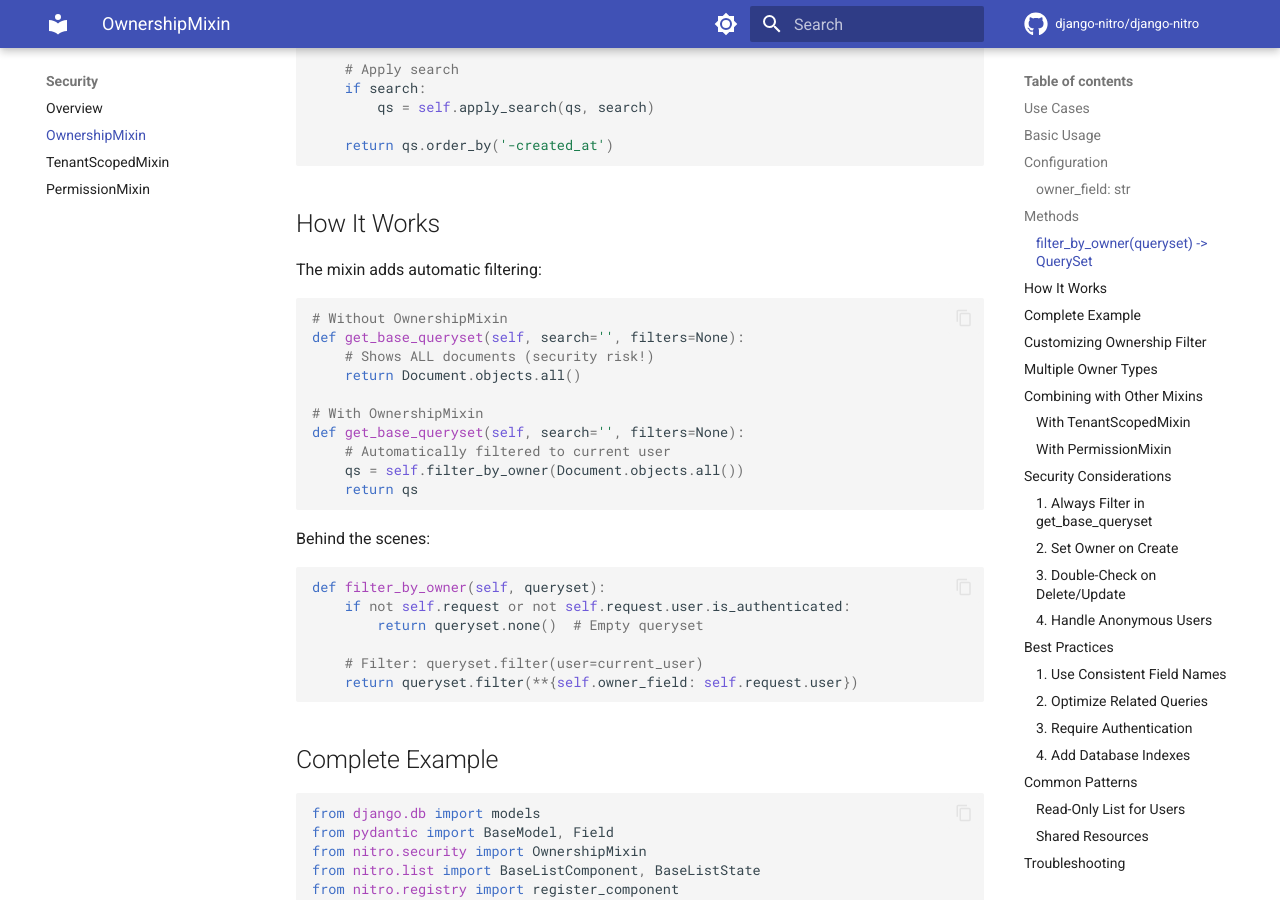
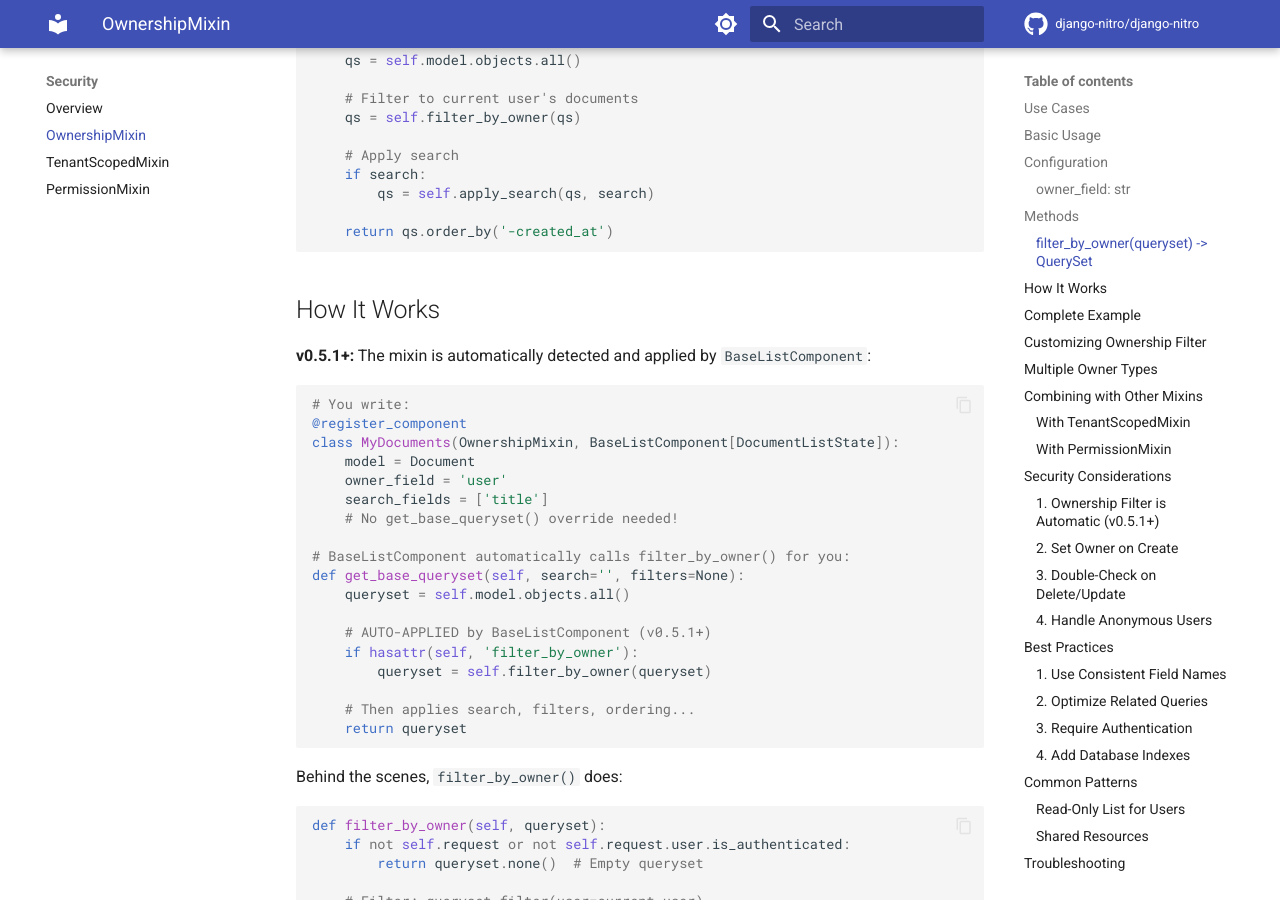
Before and after one commit to django-nitro/django-nitro, an MkDocs documentation site: the page built from docs/security/ownership-mixin.md, in a window 1280 px wide and 900 px high, scrolled down 1684 px. Built offline with MkDocs 1.6.1 and Material for MkDocs 9.7.7, drawn with Linux system fonts in a browser that asks for light colours; comment, search, counter and statistics services are not loaded; the version menu is left out; some of the changed text lies outside the part shown.

Commit message:
Release v0.5.1 - Critical Bug Fixes & Improvements
## Fixed
- **Security mixins auto-apply**: OwnershipMixin and TenantScopedMixin now work
  without requiring manual override of get_base_queryset()
- **Alpine.js initialization error**: Fixed {% nitro_for %} tag causing
  "_x_dataStack" error by using CSS instead of x-show
- **JSON serialization**: Added NitroJSONEncoder to handle UUID, datetime, date,
  and Decimal fields automatically
- **Template context**: State variables now unpacked to root level, allowing
  {{ items }} instead of {{ state.items }}
- **Pydantic v2 validation**: Fixed _sync_field() to use model_validate()
  instead of setattr() for proper field validation
- **Tests**: Added override_settings(DEBUG=True) for DEBUG mode tests
- **Dependencies**: Added email-validator for EmailStr field support

## Changed
- BaseListComponent.get_base_queryset() now auto-detects and applies security
  mixin filters
- Template context includes both unpacked state variables and nested state object
  for backward compatibility

## Documentation
- Updated security mixin docs with v0.5.1 automatic filtering examples
- Added NitroJSONEncoder documentation
- Updated all code examples to reflect v0.5.1 improvements

Tests: 41/41 passing (100%)

🤖 Generated with [Claude Code](https://claude.com/claude-code)

Co-Authored-By: Claude Sonnet 4.5 <noreply@anthropic.com>

````diff
--- a/docs/security/ownership-mixin.md
+++ b/docs/security/ownership-mixin.md
@@ -24,8 +24,11 @@ class MyDocuments(OwnershipMixin, BaseListComponent[DocumentListState]):
     search_fields = ['title', 'description']
     per_page = 25
 
+    # That's it! No override needed (v0.5.1+)
     # Automatically filters to current user's documents only
 ```
+
+**New in v0.5.1:** No need to override `get_base_queryset()` - ownership filtering is applied automatically!
 
 ## Configuration
 
@@ -80,22 +83,30 @@ def get_base_queryset(self, search='', filters=None):
 
 ## How It Works
 
-The mixin adds automatic filtering:
+**v0.5.1+:** The mixin is automatically detected and applied by `BaseListComponent`:
 
 ```python
-# Without OwnershipMixin
+# You write:
+@register_component
+class MyDocuments(OwnershipMixin, BaseListComponent[DocumentListState]):
+    model = Document
+    owner_field = 'user'
+    search_fields = ['title']
+    # No get_base_queryset() override needed!
+
+# BaseListComponent automatically calls filter_by_owner() for you:
 def get_base_queryset(self, search='', filters=None):
-    # Shows ALL documents (security risk!)
-    return Document.objects.all()
+    queryset = self.model.objects.all()
 
-# With OwnershipMixin
-def get_base_queryset(self, search='', filters=None):
-    # Automatically filtered to current user
-    qs = self.filter_by_owner(Document.objects.all())
-    return qs
+    # AUTO-APPLIED by BaseListComponent (v0.5.1+)
+    if hasattr(self, 'filter_by_owner'):
+        queryset = self.filter_by_owner(queryset)
+
+    # Then applies search, filters, ordering...
+    return queryset
 ```
 
-Behind the scenes:
+Behind the scenes, `filter_by_owner()` does:
 
 ```python
 def filter_by_owner(self, queryset):
@@ -198,7 +209,7 @@ class MyTasks(OwnershipMixin, BaseListComponent[TaskListState]):
 
 ## Customizing Ownership Filter
 
-Override `get_base_queryset()` for custom filtering:
+**v0.5.1+:** Only override `get_base_queryset()` if you need **additional** custom filtering beyond ownership:
 
 ```python
 @register_component
@@ -207,21 +218,17 @@ class MyDocuments(OwnershipMixin, BaseListComponent[DocumentListState]):
     owner_field = 'created_by'
 
     def get_base_queryset(self, search='', filters=None):
-        # Start with ownership filter
-        qs = self.filter_by_owner(self.model.objects.all())
+        # Call parent - includes automatic ownership filter (v0.5.1+)
+        qs = super().get_base_queryset(search, filters)
 
-        # Add additional filters
+        # Add your custom filters on top
         qs = qs.filter(is_deleted=False)  # Exclude deleted
+        qs = qs.select_related('category')  # Optimize query
 
-        # Apply search
-        if search:
-            qs = self.apply_search(qs, search)
+        return qs
+```
 
-        # Add related data optimization
-        qs = qs.select_related('category')
-
-        return qs.order_by(self.order_by)
-```
+**Note:** The ownership filter is already applied by the parent `get_base_queryset()`, so you don't need to call `filter_by_owner()` manually anymore!
 
 ## Multiple Owner Types
 
@@ -304,15 +311,21 @@ class MyDocuments(
 
 ## Security Considerations
 
-### 1. Always Filter in get_base_queryset
+### 1. Ownership Filter is Automatic (v0.5.1+)
 
 ```python
-# ✅ Good - ownership filter applied
+# ✅ Good - automatic in v0.5.1+
+@register_component
+class MyDocs(OwnershipMixin, BaseListComponent):
+    model = Document
+    # Ownership filter applied automatically - no override needed!
+
+# ✅ Also good - if you need custom filtering
 def get_base_queryset(self, search='', filters=None):
-    qs = self.filter_by_owner(self.model.objects.all())
-    return qs
+    qs = super().get_base_queryset(search, filters)  # Includes ownership
+    return qs.filter(is_active=True)  # Add extra filters
 
-# ❌ Bad - skipping ownership filter
+# ❌ Bad - skipping parent call loses ownership filter
 def get_base_queryset(self, search='', filters=None):
     return self.model.objects.all()  # Shows everyone's data!
 ```
--- a/pyproject.toml
+++ b/pyproject.toml
@@ -4,7 +4,7 @@ build-backend = "setuptools.build_meta"
 
 [project]
 name = "django-nitro"
-version = "0.5.0"
+version = "0.5.1"
 description = "Reactive Django components using AlpineJS and Django Ninja"
 readme = "README.md"
 authors = [
@@ -34,6 +34,7 @@ dependencies = [
     "Django>=5.2",
     "django-ninja>=1.4.0",
     "pydantic>=2.0.0",
+    "email-validator>=2.0.0",
 ]
 
 [project.optional-dependencies]
````
Also changed, not shown: CHANGELOG.md (+25 -0 lines), README.md (+26 -7 lines), docs/changelog.md (+15 -0 lines), docs/security/tenant-scoped-mixin.md (+4 -1 lines), 4 other files.
